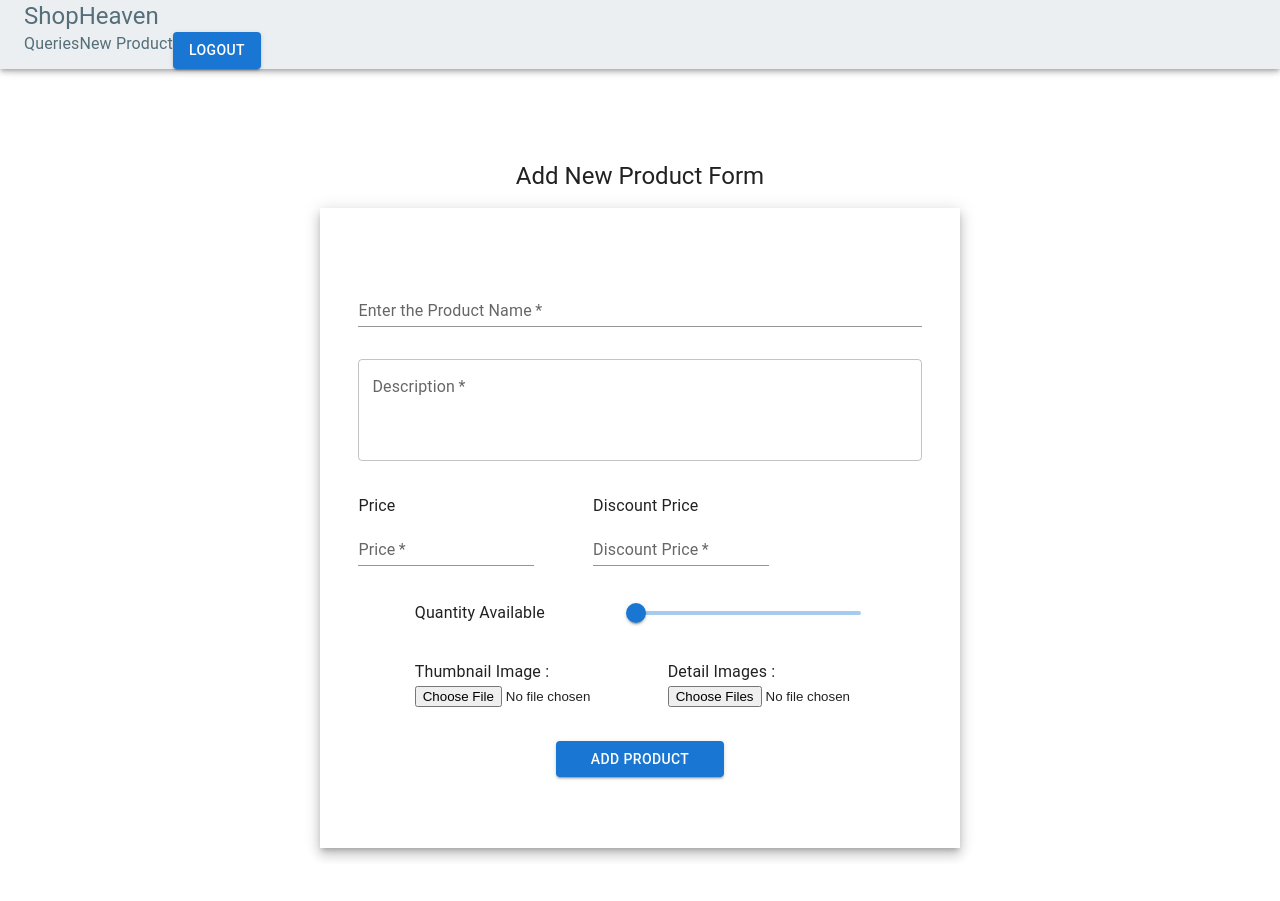
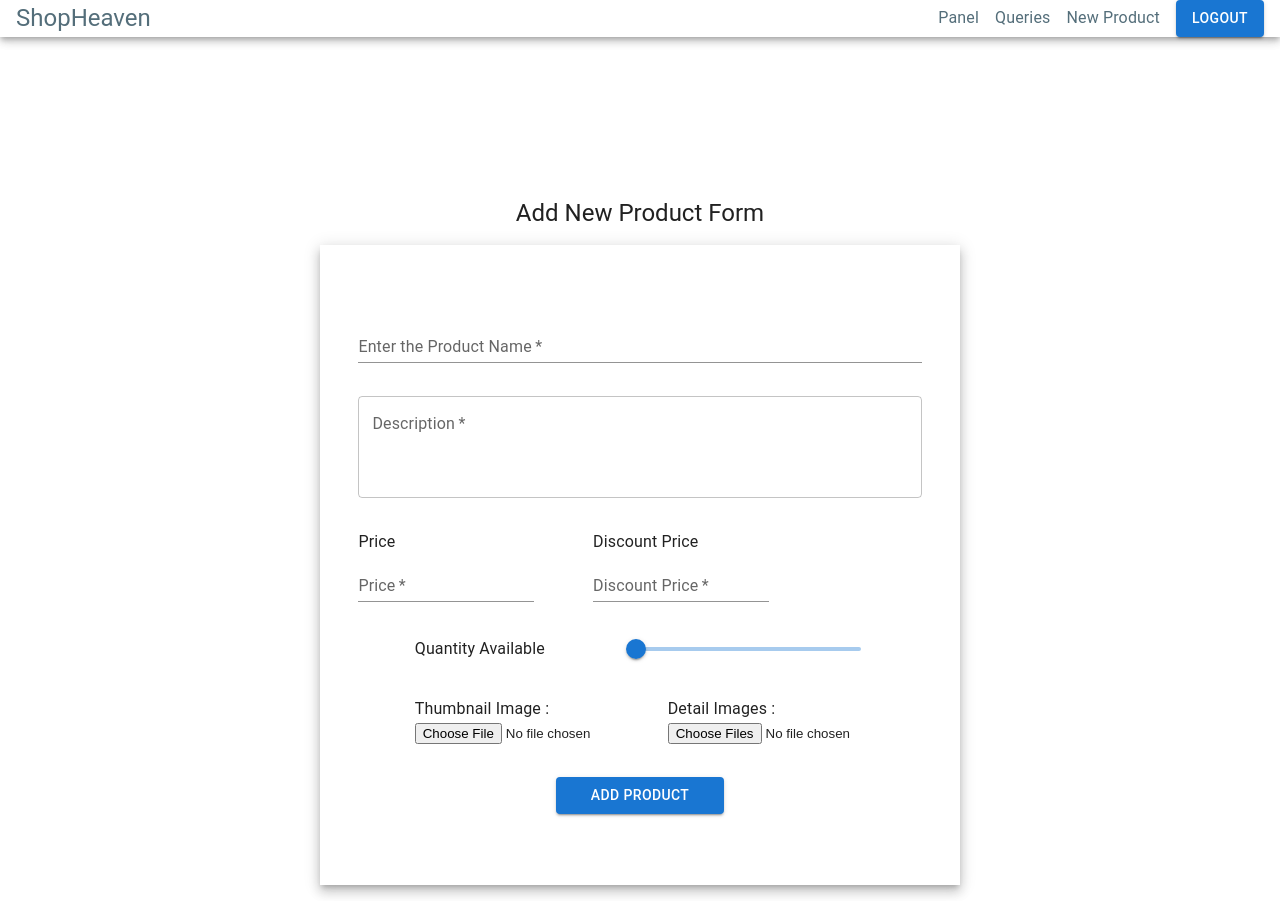
Before and after one commit to Chinmay487/admin_panel, a React (Create React App) app: page /addproduct in a window 1280 px wide. Before the commit the page ends 864 px from the top, so only its background shows below. Built offline with nearby package versions, Linux system fonts and the light colour scheme.

Commit message:
admin panel

```diff
--- /dev/null
+++ b/src/Navbar/NavDrawer.jsx
@@ -0,0 +1,88 @@
+import React from "react";
+import {
+  Drawer,
+  Typography,
+  List,
+  ListItem,
+  ListItemIcon,
+  Button,
+} from "@mui/material";
+import MenuOpenOutlinedIcon from "@mui/icons-material/MenuOpenOutlined";
+import { Link, useNavigate } from "react-router-dom";
+
+const NavDrawer = (props) => {
+  const navigate = useNavigate();
+
+  const onClickEvent = () => {
+    props.setBurgerStatus(!props.burgerStatus);
+  };
+
+  const onLinkClick = (path) => {
+    onClickEvent();
+    navigate(path);
+  };
+
+  const onLogoutClick = () => {
+    onClickEvent();
+  };
+
+  return (
+    <Drawer
+      open={props.burgerStatus}
+      onClose={onClickEvent}
+      variant="temporary"
+      anchor="top"
+      sx={{
+        height: "50vh",
+        textAlign: "center",
+      }}
+    >
+      <Typography
+        sx={{
+          marginTop: "1rem",
+        }}
+      >
+        ShopHeaven
+      </Typography>
+      <List sx={{ marginTop: "1rem", textAlign: "center" }}>
+        <ListItem
+          onClick={() => {
+            onLinkClick("/");
+          }}
+          divider
+          button
+          sx={{ textAlign: "center" }}
+        >
+          <ListItemIcon
+            sx={{width: "100%", mx: "auto" }}
+          >
+            Panel
+          </ListItemIcon>
+        </ListItem>
+        <ListItem
+          onClick={() => {
+            onLinkClick("/queries");
+          }}
+          divider
+          button
+        >
+          <ListItemIcon>queries</ListItemIcon>
+        </ListItem>
+        <ListItem
+          onClick={() => {
+            onLinkClick("/addproduct");
+          }}
+          divider
+          button
+        >
+          <ListItemIcon>New Product</ListItemIcon>
+        </ListItem>
+        <ListItem onClick={onLogoutClick} divider button>
+          <Button variant="contained">Logout</Button>
+        </ListItem>
+      </List>
+    </Drawer>
+  );
+};
+
+export default NavDrawer;
--- a/src/Navbar/Navbar.jsx
+++ b/src/Navbar/Navbar.jsx
@@ -1,40 +1,139 @@
-import React from "react";
-import {Typography,AppBar,Box,useTheme,Toolbar,Button} from "@mui/material";
-import {NavLink} from "react-router-dom"
-
-
+import React, { useState } from "react";
+import {
+    Typography,
+    AppBar,
+    Box,
+    useTheme,
+    Toolbar,
+    Button,
+    useMediaQuery,
+    Grid,
+} from "@mui/material";
+import { NavLink } from "react-router-dom";
+import MenuIcon from '@mui/icons-material/Menu';
+import CloseIcon from '@mui/icons-material/Close';
+import NavDrawer from "./NavDrawer";
 
 const Navbar = () => {
+    const theme = useTheme();
+
+    const [burgerStatus, setBurgerStatus] = useState(false)
+
+    const onBurgerClick = () => {
+        setBurgerStatus((oldStatus) => {
+            return !oldStatus
+        })
+    }
+
+    const handleDrawerOpen = () => {
+        setBurgerStatus(true)
+    }
 
     return (
         <>
-      <AppBar position="fixed" sx={{backgroundColor:"#ECEFF1"}}>
-
-      <Toolbar sx={{display:"flex",width:"100%"}} >
-          <Box>
+            <Box
+                sx={{
+                    width: "100%",
+                    display: "flex",
+                    justifyContent: "space-between",
+                    flexDirection: {
+                        md: "row",
+                        sm: "row",
+                        xs: "column",
+                    },
+                    boxShadow: theme.shadows[5],
+                    alignItems: "center",
+                    //   height: "3rem",
+                    alignItems: "center"
+                    //   padding:"5px",
+                }}
+            >
+                <Box
+                    sx={{
+                        display: {
+                            xs: "flex",
+                        },
+                        justifyContent: {
+                            xs: "space-between",
+                        },
+                        width: {
+                            md: "auto",
+                            sm: "auto",
+                            xs: "100%",
+                        },
+                        alignItems: "center",
+                    }}
+                >
                     <NavLink to="/" className="link">
-        <Typography sx={{color:"#546E7A"}} variant="h5">
+                        <Typography
+                            sx={{
+                                color: "#546E7A",
+                                mx: "1rem",
+                            }}
+                            variant="h5"
+                        >
                             ShopHeaven
                         </Typography>
                     </NavLink>
-        <Box sx={{display:"flex",color:"#546E7A"}}>
-            <Typography>
-                Queries
-            </Typography>
-            <Typography>
-                New Product
-            </Typography>
-            <Button variant="contained" >Logout</Button>
+                    <Button
+                        variant="text"
+                        sx={{
+                            cursor: "pointer",
+                            display: {
+                                lg: "none",
+                                md: "none",
+                                sm: "none",
+                                xs: "block",
+                            },
+                            mx: "1rem",
+                            fontSize: "1.5rem",
+                        }}
+                        onClick={onBurgerClick}
+                    >
+                        {!burgerStatus ? <MenuIcon /> : <CloseIcon />}
+                    </Button>
+                </Box>
+                <Box
+                    component="ul"
+                    sx={{
+                        listStyle: "none",
+                        display: {
+                            md: "flex",
+                            sm: "flex",
+                            xs: "none",
+                        },
+                        margin: "auto 1rem",
+                        alignItems: "center",
+                        // border: "1px solid green",
+                    }}
+                >
+                    <Box component="li" sx={{ marginLeft: "1rem" }}>
+                        <NavLink to="/" className="link">
+                            <Typography sx={{ color: "#546E7A" }}>Panel</Typography>
+                        </NavLink>
+                    </Box>
+                    <Box component="li" sx={{ marginLeft: "1rem" }}>
+                        <NavLink to="/queries" className="link">
+                            <Typography sx={{ color: "#546E7A" }}>Queries</Typography>
+                        </NavLink>
+                    </Box>
+                    <Box component="li" sx={{ marginLeft: "1rem" }}>
+                        <NavLink to="/addproduct" className="link">
+                            <Typography sx={{ color: "#546E7A" }}>New Product</Typography>
+                        </NavLink>
+                    </Box>
+                    <Box component="li" sx={{ marginLeft: "1rem" }}>
+                        <Button variant="contained">Logout</Button>
                     </Box>
                 </Box>
-
-
-
-      </Toolbar>
-      </AppBar>
+            </Box>
+            <NavDrawer
+                burgerStatus={burgerStatus}
+                setBurgerStatus={setBurgerStatus}
+                handleDrawerOpen={handleDrawerOpen}
+            />
         </>
-    )
-
-}
+    );
+};
 
 export default Navbar;
--- a/src/links.js
+++ b/src/links.js
@@ -7,5 +7,5 @@
 
 // export const NETWORK_URL = 'http://192.168.0.104:8000'; // Chinmay ka link
 // export const NETWORK_URL = 'http://192.168.43.65:8000'  // Rushikesh ka link
-// export const NETWORK_URL='http://127.0.0.1:8000'; //aman ka link
-export const NETWORK_URL='http://192.168.0.110:8000'
+export const NETWORK_URL='http://127.0.0.1:8000'; //aman ka link
+// export const NETWORK_URL='http://192.168.0.110:8000'
```
Lines whose indentation alone changed are shown as unchanged.
